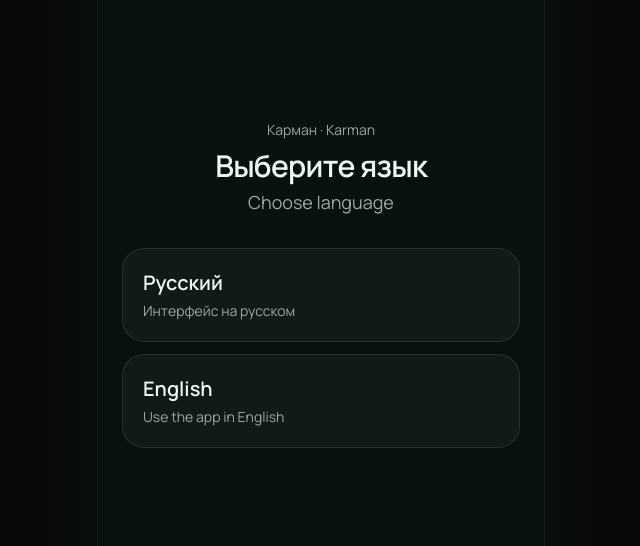
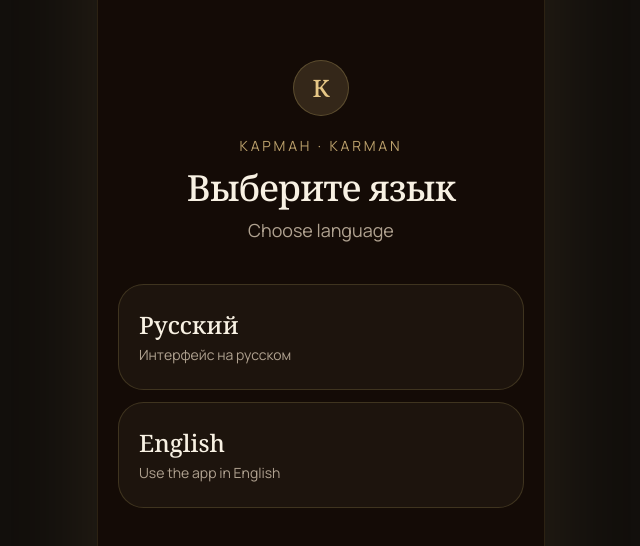
Before and after one commit to Helanasv/mobile-finance, a Next.js app: page / in a window 1280 px wide. Shown: the part 116-662 px from the top of the page, without its empty margins (319-959 px from the left). Built offline with nearby package versions, Linux system fonts and the light colour scheme.

Commit message:
Restyle Karman as a dark gold wallet.
Swap the teal palette for ink and champagne, a card-like balance panel, serif totals, and a floating gold add button.

Co-authored-by: ekaterinasvet18 <ekaterinasvet18@gmail.com>

```diff
--- a/src/app/globals.css
+++ b/src/app/globals.css
@@ -8,6 +8,7 @@
   --color-background: var(--background);
   --color-foreground: var(--foreground);
   --font-sans: var(--font-manrope);
+  --font-display: var(--font-fraunces), ui-serif, Georgia, serif;
   --font-mono: var(--font-geist-mono);
   --font-heading: var(--font-sans);
   --color-sidebar-ring: var(--sidebar-ring);
@@ -49,14 +50,14 @@
 }
 
 :root {
-  --background: oklch(0.97 0.01 160);
-  --foreground: oklch(0.18 0.03 160);
-  --card: oklch(0.99 0.005 160);
-  --card-foreground: oklch(0.18 0.03 160);
-  --popover: oklch(0.99 0.005 160);
-  --popover-foreground: oklch(0.18 0.03 160);
-  --primary: oklch(0.55 0.13 160);
-  --primary-foreground: oklch(0.98 0.02 160);
+  --background: oklch(0.96 0.015 75);
+  --foreground: oklch(0.22 0.03 55);
+  --card: oklch(0.99 0.01 80);
+  --card-foreground: oklch(0.22 0.03 55);
+  --popover: oklch(0.99 0.01 80);
+  --popover-foreground: oklch(0.22 0.03 55);
+  --primary: oklch(0.55 0.08 75);
+  --primary-foreground: oklch(0.98 0.02 85);
   --secondary: oklch(0.97 0 0);
   --secondary-foreground: oklch(0.205 0 0);
   --muted: oklch(0.97 0 0);
@@ -72,7 +73,7 @@
   --chart-3: oklch(0.439 0 0);
   --chart-4: oklch(0.371 0 0);
   --chart-5: oklch(0.269 0 0);
-  --radius: 0.625rem;
+  --radius: 1rem;
   --sidebar: oklch(0.985 0 0);
   --sidebar-foreground: oklch(0.145 0 0);
   --sidebar-primary: oklch(0.205 0 0);
@@ -84,20 +85,20 @@
 }
 
 .dark {
-  --background: oklch(0.17 0.02 160);
-  --foreground: oklch(0.97 0.01 160);
-  --card: oklch(0.21 0.02 160);
-  --card-foreground: oklch(0.97 0.01 160);
-  --popover: oklch(0.21 0.02 160);
-  --popover-foreground: oklch(0.97 0.01 160);
-  --primary: oklch(0.78 0.14 160);
-  --primary-foreground: oklch(0.18 0.04 160);
-  --secondary: oklch(0.26 0.02 160);
-  --secondary-foreground: oklch(0.97 0.01 160);
-  --muted: oklch(0.26 0.02 160);
-  --muted-foreground: oklch(0.72 0.02 160);
-  --accent: oklch(0.28 0.03 160);
-  --accent-foreground: oklch(0.97 0.01 160);
+  --background: oklch(0.16 0.02 55);
+  --foreground: oklch(0.96 0.02 85);
+  --card: oklch(0.20 0.02 55);
+  --card-foreground: oklch(0.96 0.02 85);
+  --popover: oklch(0.20 0.02 55);
+  --popover-foreground: oklch(0.96 0.02 85);
+  --primary: oklch(0.84 0.09 85);
+  --primary-foreground: oklch(0.18 0.03 55);
+  --secondary: oklch(0.25 0.02 55);
+  --secondary-foreground: oklch(0.96 0.02 85);
+  --muted: oklch(0.25 0.015 55);
+  --muted-foreground: oklch(0.72 0.03 75);
+  --accent: oklch(0.28 0.03 70);
+  --accent-foreground: oklch(0.96 0.02 85);
   --destructive: oklch(0.704 0.191 22.216);
   --border: oklch(1 0 0 / 10%);
   --input: oklch(1 0 0 / 15%);
--- a/src/app/layout.tsx
+++ b/src/app/layout.tsx
@@ -1,5 +1,5 @@
 import type { Metadata, Viewport } from "next";
-import { Manrope } from "next/font/google";
+import { Manrope, Noto_Serif } from "next/font/google";
 
 import { AppShell } from "@/components/finance/app-shell";
 import { Toaster } from "@/components/ui/sonner";
@@ -9,6 +9,12 @@ import "./globals.css";
 const manrope = Manrope({
   variable: "--font-manrope",
   subsets: ["latin", "cyrillic"],
+});
+
+const notoSerif = Noto_Serif({
+  variable: "--font-fraunces",
+  subsets: ["latin", "cyrillic"],
+  weight: ["500", "600"],
 });
 
 export const metadata: Metadata = {
@@ -27,12 +33,12 @@ export const viewport: Viewport = {
   initialScale: 1,
   maximumScale: 1,
   viewportFit: "cover",
-  themeColor: "#0b1210",
+  themeColor: "#1a1612",
 };
 
 export default function RootLayout({ children }: LayoutProps<"/">) {
   return (
-    <html lang="ru" className={`${manrope.variable} h-full dark antialiased`}>
+    <html lang="ru" className={`${manrope.variable} ${notoSerif.variable} h-full dark antialiased`}>
       <body className="min-h-full bg-background font-sans text-foreground">
         <AppShell>{children}</AppShell>
         <Toaster position="top-center" />
--- a/src/components/finance/app-shell.tsx
+++ b/src/components/finance/app-shell.tsx
@@ -45,8 +45,8 @@ function AppShellInner({ children }: { children: React.ReactNode }) {
   }
 
   return (
-    <div className="flex min-h-svh justify-center bg-zinc-950">
-      <div className="flex min-h-svh w-full max-w-md flex-col border-x border-white/5 bg-background shadow-[0_0_80px_rgba(16,185,129,0.08)]">
+    <div className="flex min-h-svh justify-center bg-[#120f0c]">
+      <div className="flex min-h-svh w-full max-w-md flex-col border-x border-amber-200/10 bg-background shadow-[0_0_90px_rgba(212,175,110,0.12)]">
         {needsLanguage ? (
           <main className="flex flex-1 flex-col overflow-y-auto px-4 pb-4 pt-[max(1rem,env(safe-area-inset-top))]">
             <LanguageScreen />
--- a/src/components/finance/currency-switcher.tsx
+++ b/src/components/finance/currency-switcher.tsx
@@ -36,10 +36,10 @@ export function CurrencySwitcher({
               "h-9 rounded-xl text-sm font-semibold transition",
               selected
                 ? variant === "on-gradient"
-                  ? "bg-white text-emerald-950 shadow-sm"
+                  ? "bg-primary text-primary-foreground shadow-sm"
                   : "bg-background text-foreground shadow-sm"
                 : variant === "on-gradient"
-                  ? "text-white/80"
+                  ? "text-amber-50/70"
                   : "text-muted-foreground",
             )}
           >
--- a/src/components/finance/language-screen.tsx
+++ b/src/components/finance/language-screen.tsx
@@ -11,21 +11,26 @@ export function LanguageScreen() {
   }
 
   return (
-    <div className="flex flex-1 flex-col justify-center gap-8 px-2 py-10">
+    <div className="flex flex-1 flex-col justify-center gap-10 px-1 py-10">
       <div className="text-center">
-        <p className="text-sm text-muted-foreground">Карман · Karman</p>
-        <h1 className="mt-2 text-3xl font-semibold tracking-tight">
+        <span className="mx-auto mb-5 flex size-14 items-center justify-center rounded-2xl border border-amber-200/20 bg-primary/15 font-display text-2xl text-primary">
+          К
+        </span>
+        <p className="text-sm tracking-[0.2em] text-primary/80 uppercase">
+          Карман · Karman
+        </p>
+        <h1 className="mt-3 font-display text-4xl font-medium tracking-tight">
           Выберите язык
         </h1>
-        <p className="mt-1 text-lg text-muted-foreground">Choose language</p>
+        <p className="mt-2 text-lg text-muted-foreground">Choose language</p>
       </div>
       <div className="grid gap-3">
         <button
           type="button"
           onClick={() => choose("ru")}
-          className="rounded-3xl border bg-card px-5 py-5 text-left transition hover:bg-muted/60"
+          className="rounded-[1.6rem] border border-amber-200/15 bg-card px-5 py-6 text-left transition hover:border-primary/40 hover:bg-accent"
         >
-          <span className="block text-xl font-semibold">Русский</span>
+          <span className="block font-display text-2xl">Русский</span>
           <span className="mt-1 block text-sm text-muted-foreground">
             Интерфейс на русском
           </span>
@@ -33,9 +38,9 @@ export function LanguageScreen() {
         <button
           type="button"
           onClick={() => choose("en")}
-          className="rounded-3xl border bg-card px-5 py-5 text-left transition hover:bg-muted/60"
+          className="rounded-[1.6rem] border border-amber-200/15 bg-card px-5 py-6 text-left transition hover:border-primary/40 hover:bg-accent"
         >
-          <span className="block text-xl font-semibold">English</span>
+          <span className="block font-display text-2xl">English</span>
           <span className="mt-1 block text-sm text-muted-foreground">
             Use the app in English
           </span>
--- a/src/components/finance/transaction-row.tsx
+++ b/src/components/finance/transaction-row.tsx
@@ -42,7 +42,7 @@ export function TransactionRow({
       <span
         className={cn(
           "shrink-0 text-sm font-semibold tabular-nums",
-          transaction.type === "income" ? "text-emerald-400" : "text-foreground",
+          transaction.type === "income" ? "text-primary" : "text-foreground",
         )}
       >
         {formatSignedMoney(transaction.amount, transaction.type, state.currency, locale)}
--- a/src/components/screens/budgets-screen.tsx
+++ b/src/components/screens/budgets-screen.tsx
@@ -44,8 +44,10 @@ export function BudgetsScreen() {
   return (
     <div className="flex flex-1 flex-col gap-5">
       <header>
-        <p className="text-sm text-muted-foreground">{t.appName}</p>
-        <h1 className="text-2xl font-semibold tracking-tight">{t.budgets}</h1>
+        <p className="text-xs font-medium tracking-[0.18em] text-primary/80 uppercase">
+          {t.appName}
+        </p>
+        <h1 className="font-display text-3xl font-medium tracking-tight">{t.budgets}</h1>
         <p className="mt-1 text-sm capitalize text-muted-foreground">
           {formatMonthTitle(month, locale)}
         </p>
--- a/src/components/screens/history-screen.tsx
+++ b/src/components/screens/history-screen.tsx
@@ -47,8 +47,10 @@ export function HistoryScreen() {
   return (
     <div className="flex flex-1 flex-col gap-4">
       <header>
-        <p className="text-sm text-muted-foreground">{t.appName}</p>
-        <h1 className="text-2xl font-semibold tracking-tight">{t.history}</h1>
+        <p className="text-xs font-medium tracking-[0.18em] text-primary/80 uppercase">
+          {t.appName}
+        </p>
+        <h1 className="font-display text-3xl font-medium tracking-tight">{t.history}</h1>
       </header>
 
       <Input
```
Also changed, not shown: src/components/finance/bottom-nav.tsx (+4 -4 lines), src/components/screens/home-screen.tsx (+19 -16 lines).
